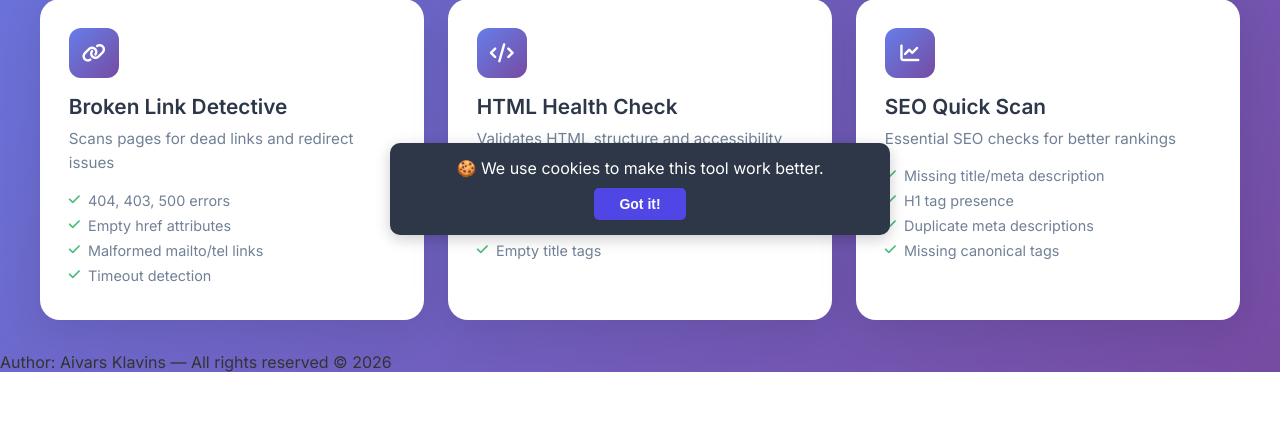
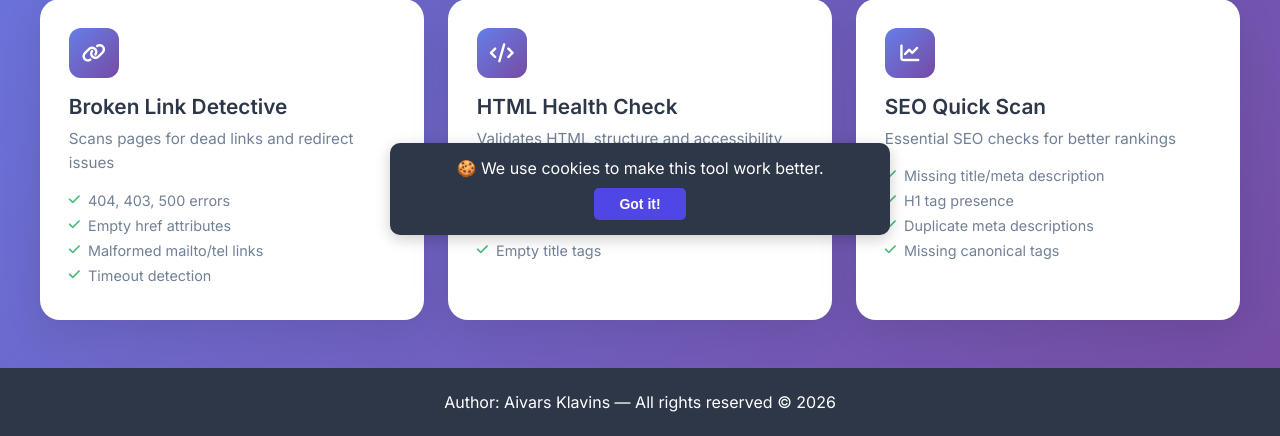
Before and after one commit to HeilotiaStudio/WebChecker, a Flask app: page / in a window 1280 px wide. Shown: the part 545-981 px from the top of the page. Before the commit the page ends 917 px from the top, so only its background shows below. Run offline with Flask 3, Linux system fonts and the light colour scheme.

Commit message:
Update style.css

```diff
--- a/static/style.css
+++ b/static/style.css
@@ -14,7 +14,30 @@
 
         }
 
+     /* Footer Styles - Add this at the end of your CSS file */
+footer {
+    background: #2d3748;
+    color: white;
+    text-align: center;
+    padding: 1.5rem;
+    margin-top: 3rem;
+    width: 100vw;
+    position: relative;
+    left: 50%;
+    right: 50%;
+    margin-left: -50vw;
+    margin-right: -50vw;
+}
 
+footer p {
+    margin: 0;
+    color: #cbd5e0;
+}
+
+/* Make sure body doesn't have overflow issues */
+body {
+    overflow-x: hidden;
+}
 
 
         .container {
```
